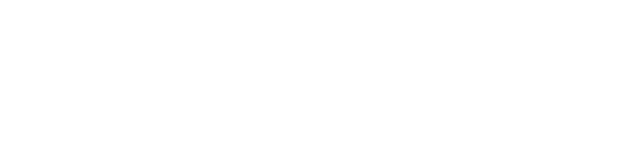
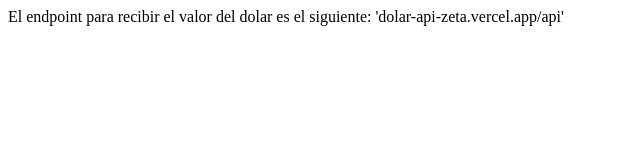
Before and after one commit to fsepulvedadev/dolar-api, a website: page public/index.html in a window 1280 px wide. Shown: the whole page, without its empty margins (0-640 px from the left). Drawn offline with Linux system fonts and the light colour scheme.

Commit message:
arreglando temas de deploy de la api

```diff
--- a/package.json
+++ b/package.json
@@ -3,7 +3,7 @@
   "name": "scrapper-dolar",
   "version": "1.0.0",
   "description": "",
-  "main": "api.js",
+  "main": "index.js",
   "scripts": {
     "test": "echo \"Error: no test specified\" && exit 1"
   },
--- a/public/index.html
+++ b/public/index.html
@@ -6,5 +6,10 @@
     <meta name="viewport" content="width=device-width, initial-scale=1.0" />
     <title>La api del dolar</title>
   </head>
-  <body></body>
+  <body>
+    <div>
+      El endpoint para recibir el valor del dolar es el siguiente:
+      'dolar-api-zeta.vercel.app/api'
+    </div>
+  </body>
 </html>
```
Also changed, not shown: index.js (renamed from api.js).
